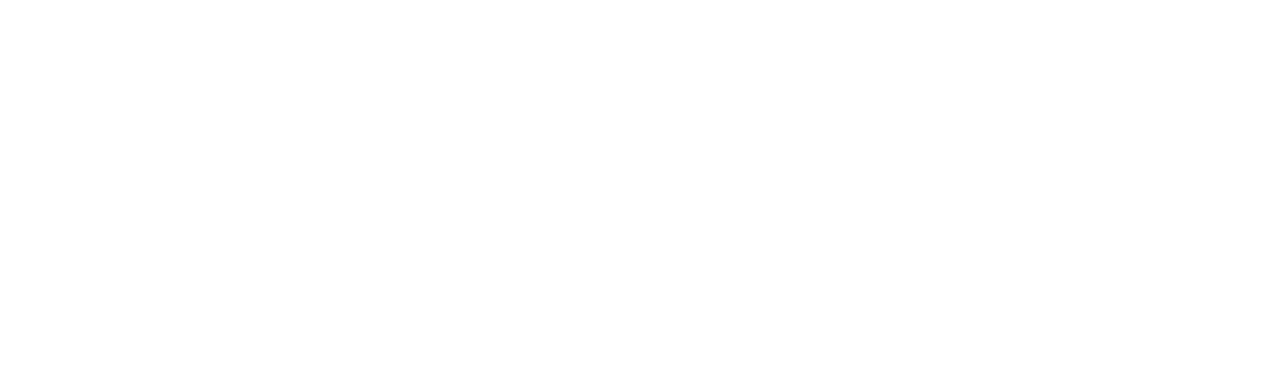
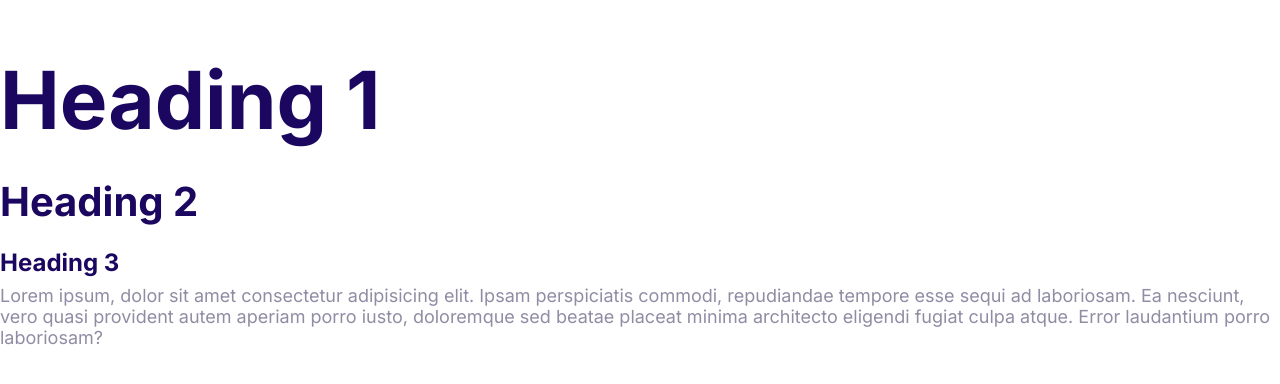
Before and after one commit to jawidanwari/Jawidanwari, a plain HTML site: page index.html in a window 1280 px wide. Drawn offline with Linux system fonts and the light colour scheme.

Commit message:
Define the stykes for the fonts.

```diff
--- a/css/styles.css
+++ b/css/styles.css
@@ -5,3 +5,49 @@
   --color-headings: #1b0760;
   --color-body: #918ca4;
 }
+html {
+  font-size: 62.5%;
+}
+
+body {
+  font-family: Inter, Arial, Helvetica, sans-serif;
+  font-size: 2.4rem;
+  color: var(--color-body);
+}
+
+h1,
+h2,
+h3 {
+  color: var(--color-headings);
+  margin-bottom: 1rem;
+}
+
+h1 {
+  font-size: 7rem;
+}
+h2 {
+  font-size: 4rem;
+}
+h3 {
+  font-size: 3rem;
+}
+p {
+  margin-top: 0;
+}
+
+@media screen and (min-width: 1024px) {
+  body {
+    font-size: 1.8rem;
+  }
+  h1 {
+    font-size: 8rem;
+  }
+
+  h2 {
+    font-size: 4rem;
+  }
+
+  h3 {
+    font-size: 2.4rem;
+  }
+}
--- a/index.html
+++ b/index.html
@@ -6,7 +6,23 @@
     <meta name="viewport" content="width=device-width, initial-scale=1.0" />
     <link rel="stylesheet" href="css/normalize.css" />
     <link rel="stylesheet" href="css/styles.css" />
+    <link rel="preconnect" href="https://fonts.gstatic.com" />
+    <link
+      href="https://fonts.googleapis.com/css2?family=Inter:wght@400;700&display=swap"
+      rel="stylesheet"
+    />
     <title>Document</title>
   </head>
-  <body></body>
+  <body>
+    <h1>Heading 1</h1>
+    <h2>Heading 2</h2>
+    <h3>Heading 3</h3>
+    <p>
+      Lorem ipsum, dolor sit amet consectetur adipisicing elit. Ipsam
+      perspiciatis commodi, repudiandae tempore esse sequi ad laboriosam. Ea
+      nesciunt, vero quasi provident autem aperiam porro iusto, doloremque sed
+      beatae placeat minima architecto eligendi fugiat culpa atque. Error
+      laudantium porro laboriosam?
+    </p>
+  </body>
 </html>
```
